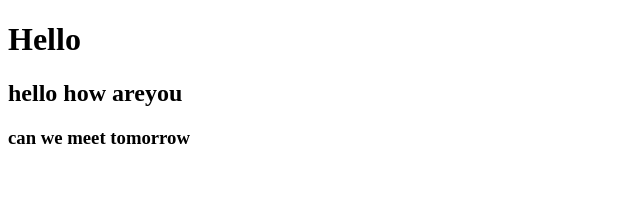
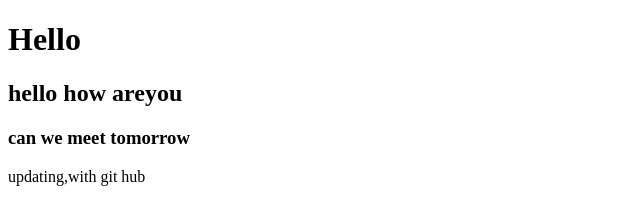
Before and after one commit to anas887/datewithgit-sample, a plain HTML site: page index.html in a window 1280 px wide. Shown: the whole page, without its empty margins (0-640 px from the left). Drawn offline with Linux system fonts and the light colour scheme.

Commit message:
again modified to git hub

```diff
--- a/index.html
+++ b/index.html
@@ -9,5 +9,9 @@
     <h1>Hello</h1>
     <h2>hello how areyou</h2>
     <h3>can we meet tomorrow</h3>
+
+    <div>
+        updating,with git hub
+    </div>
 </body>
 </html>
```
